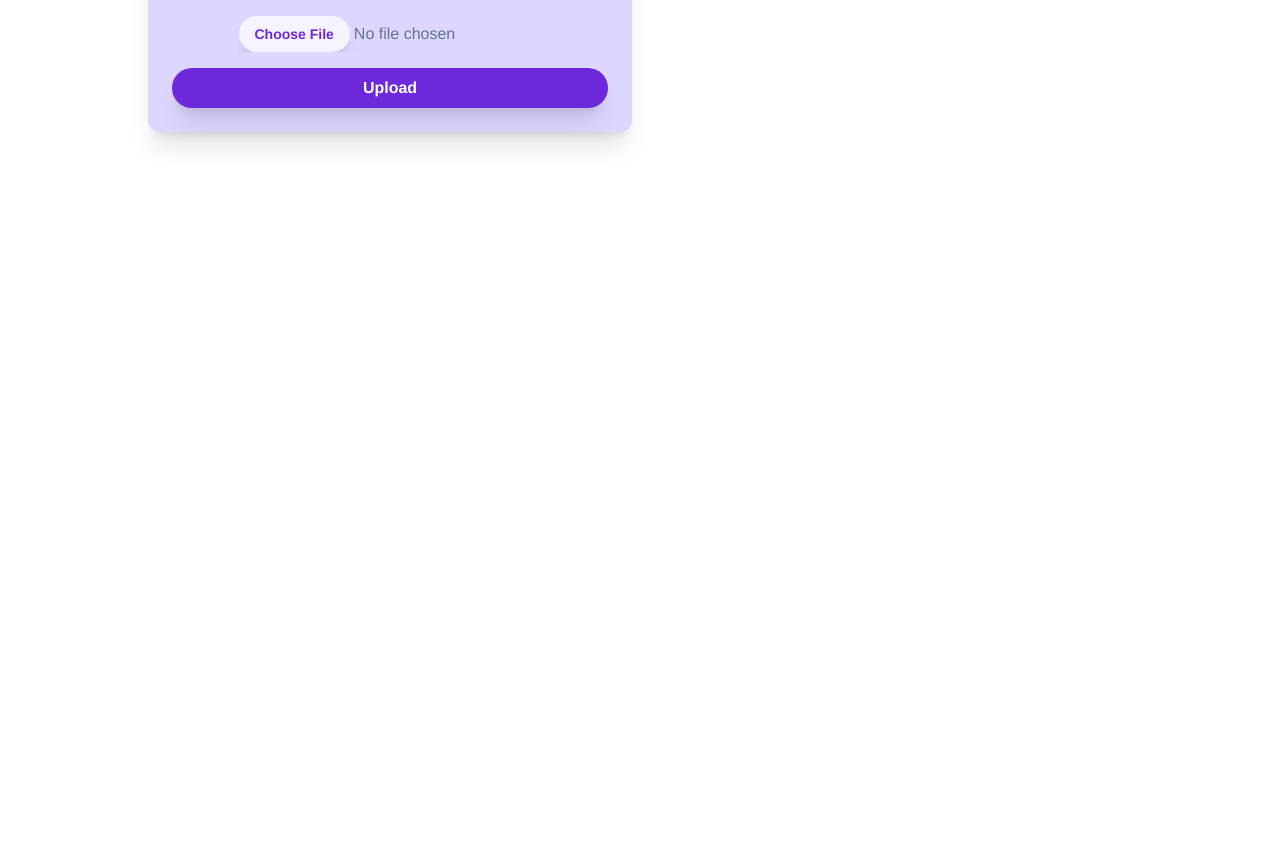
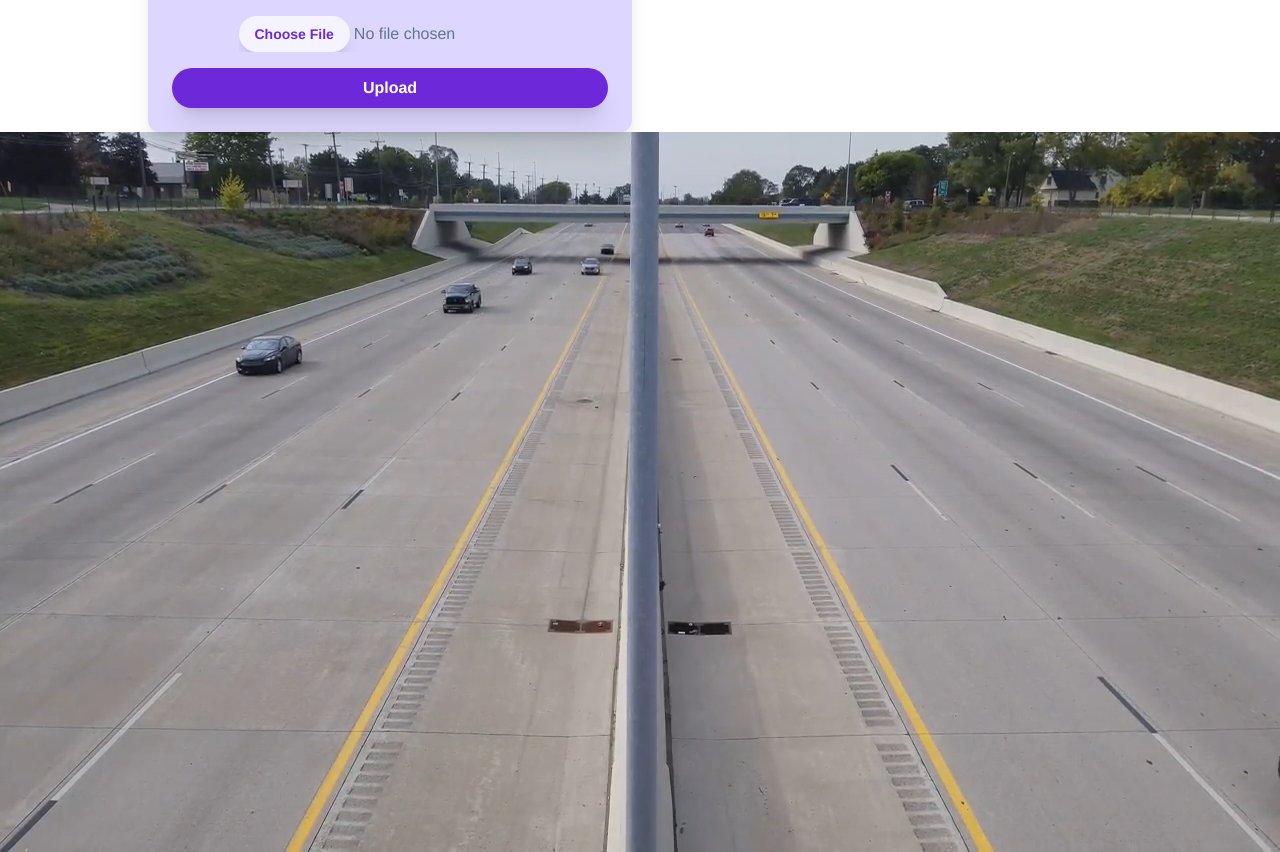
Before and after one commit to UCN-DMAB-0920-group-1/computer-vision-vehicle-counter, a Vue app in the folder frontend/: page /#/ in a window 1280 px wide. Shown: the part 360-1212 px from the top of the page. Before the commit the page ends 800 px from the top, so only its background shows below. Built offline with nearby package versions, Linux system fonts and the light colour scheme.

Commit message:
Added bounding box, for a picture

```diff
--- /dev/null
+++ b/frontend/src/components/home/BoundingBox.vue
@@ -0,0 +1,88 @@
+<template>
+  <div>
+    <img
+      style="position: absolute; z-index: -99"
+      id="image-frame"
+      @load="onImageLoaded"
+      src="img/highway.png"
+      alt="Pølsemand"
+    />
+    <svg
+      :height="imageSize.realHeight"
+      :width="imageSize.realWidth"
+      @click="onClick"
+    >
+      <line
+        v-for="(point, i) in drawPoints"
+        :key="i"
+        :x1="point.x"
+        :y1="point.y"
+        :x2="drawPoints[(i + 1) % drawPoints.length].x"
+        :y2="drawPoints[(i + 1) % drawPoints.length].y"
+        style="stroke: rgb(255, 0, 0); stroke-width: 2"
+      />
+      <circle
+        v-for="point in drawPoints"
+        :key="point.id"
+        @click.right="deletePoint(point.id)"
+        :cx="point.x"
+        :cy="point.y"
+        r="10"
+        stroke="black"
+        stroke-width="1"
+        fill="red"
+      />
+    </svg>
+  </div>
+</template>
+
+<script>
+import { ref } from "vue";
+export default {
+  setup() {
+    let imageSize = ref({});
+    let drawPoints = ref([]);
+
+    function onImageLoaded() {
+      var myImg = document.querySelector("#image-frame");
+
+      const width = myImg.naturalWidth;
+      const height = myImg.naturalHeight;
+
+      const realWidth = myImg.width;
+      const realHeight = myImg.height;
+
+      imageSize.value = {
+        width: width,
+        height: height,
+
+        realWidth: realWidth,
+        realHeight: realHeight,
+
+        xScale: width / realWidth,
+        yScale: height / realHeight,
+      };
+    }
+
+    function onClick(e) {
+      drawPoints.value.push({
+        x: e.offsetX * imageSize.value.xScale,
+        y: e.offsetY * imageSize.value.yScale,
+        id: drawPoints.value.length,
+      });
+    }
+
+    function deletePoint(id) {
+      drawPoints.value = drawPoints.value.filter((point) => point.id != id);
+    }
+
+    return {
+      drawPoints,
+      imageSize,
+      onImageLoaded,
+      onClick,
+      deletePoint,
+    };
+  },
+};
+</script>
--- a/frontend/src/views/HomeView.vue
+++ b/frontend/src/views/HomeView.vue
@@ -1,13 +1,19 @@
-<template >
-  <div class="grid grid-cols-1 gap-4 mt-10 px-5 sm:grid-cols-2 max-w-5xl mx-auto ">
-    <div class="bg-violet-200 rounded-xl p-3 shadow-xl">
-      <FileUpload></FileUpload>
+<template>
+  <div>
+    <div
+      class="grid grid-cols-1 gap-4 mt-10 px-5 sm:grid-cols-2 max-w-5xl mx-auto"
+    >
+      <div class="bg-violet-200 rounded-xl p-3 shadow-xl">
+        <FileUpload></FileUpload>
+      </div>
+      <VideoResult></VideoResult>
     </div>
-    <VideoResult></VideoResult>
+    <BoundingBox></BoundingBox>
   </div>
 </template>
 
 <script setup>
 import FileUpload from "@/components/home/FileUpload.vue";
 import VideoResult from "@/components/home/VideoResult.vue";
+import BoundingBox from "@/components/home/BoundingBox.vue";
 </script>
```
Also changed, not shown: frontend/public/img/highway.png (added).
